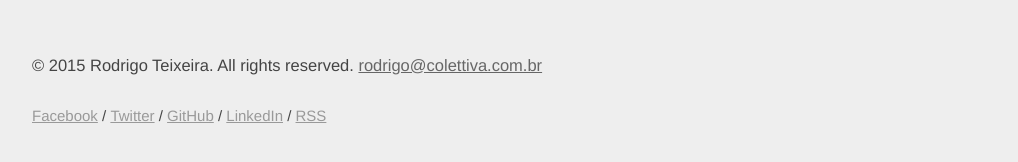
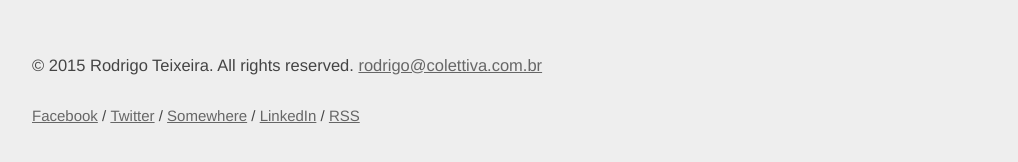
Before and after one commit to drigoteixeira/drigoteixeira.github.io, a Jekyll site: the page built from index.html, in a window 1280 px wide. Shown: the part 398-560 px from the top of the page, without its empty margins (96-1114 px from the left). Built offline with Jekyll 4.4.1, drawn with Linux system fonts in a browser that asks for light colours; nearby versions of some CDN libraries.

Commit message:
Update homepage

```diff
--- a/_includes/footer.html
+++ b/_includes/footer.html
@@ -5,11 +5,11 @@
 		</div>
 		<div class="twelve columns">
 			<ul class="social-networks">
-				<li><a href="">Facebook</a> / </li>
-				<li><a href="">Twitter</a> / </li>
-				<li><a href="">GitHub</a> / </li>
-				<li><a href="">LinkedIn</a> / </li>
-				<li><a href="">RSS</a></li>
+				<li><a href="https://www.facebook.com/drigoteixeira">Facebook</a> / </li>
+				<li><a href="http://twitter.com/drigoteixeira">Twitter</a> / </li>
+				<li><a href="https://www.somewhere.com/drigoteixeira">Somewhere</a> / </li>
+				<li><a href="http://br.linkedin.com/in/drigoteixeira/">LinkedIn</a> / </li>
+				<li><a href="http://feeds.feedburner.com/rodrigoteixeira">RSS</a></li>
 			</ul>
 		</div>
 	</div>
```
